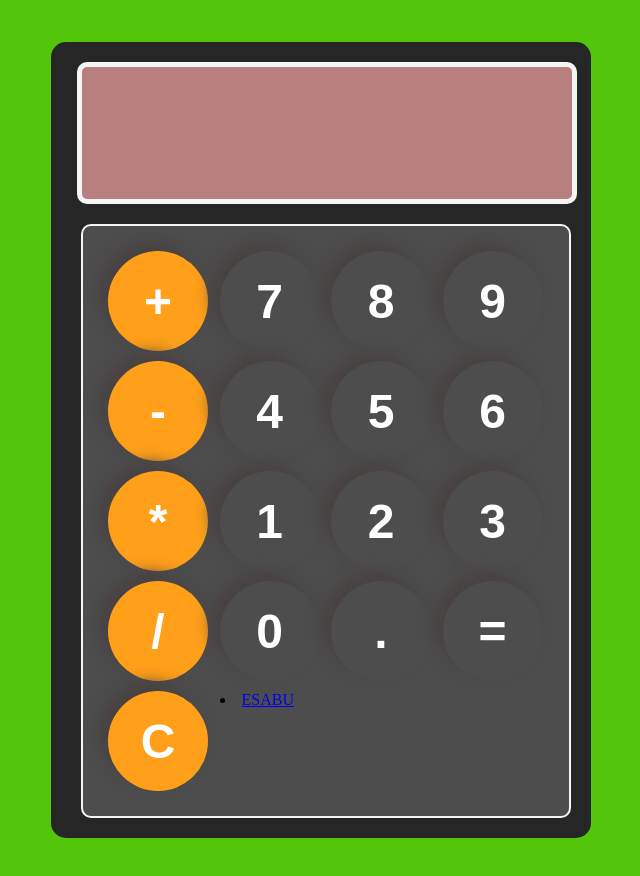
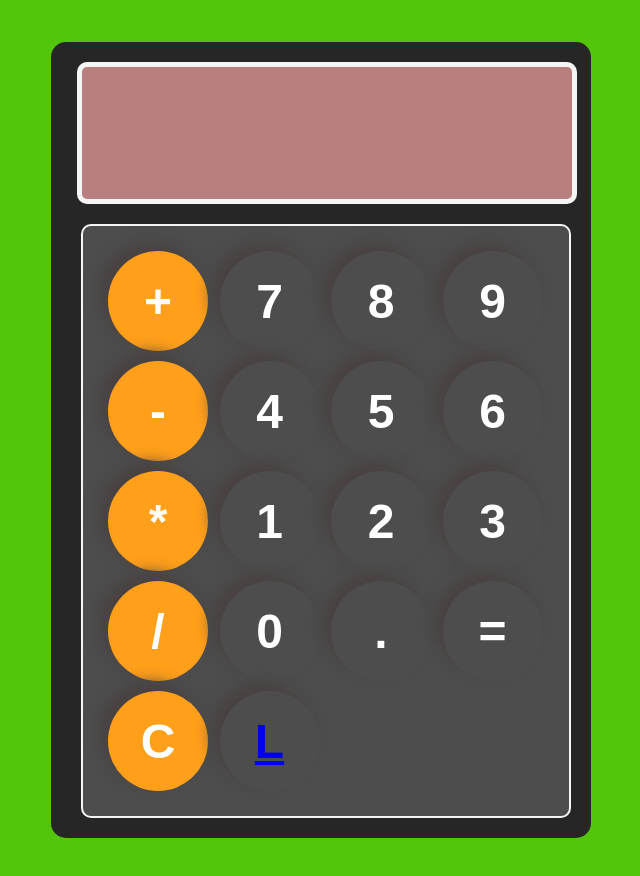
Before and after one commit to ScriptMasco/scriptmasco.github.io, a plain HTML site: page pages/culculator.html in a window 1280 px wide. Shown: the whole page, without its empty margins (319-959 px from the left). Drawn offline with Linux system fonts and the light colour scheme.

Commit message:
culculator.html

```diff
--- a/pages/culculator.html
+++ b/pages/culculator.html
@@ -28,7 +28,7 @@
 
             <button onclick="calculate()">=</button>
             <button onclick="clearDisplay()" class="operator-btn">C</button>
-            <li><a href="index.html">ESABU</a></li>
+            <button><a href="index.html">L</a></button>
         </div>
 
     </div>
```
